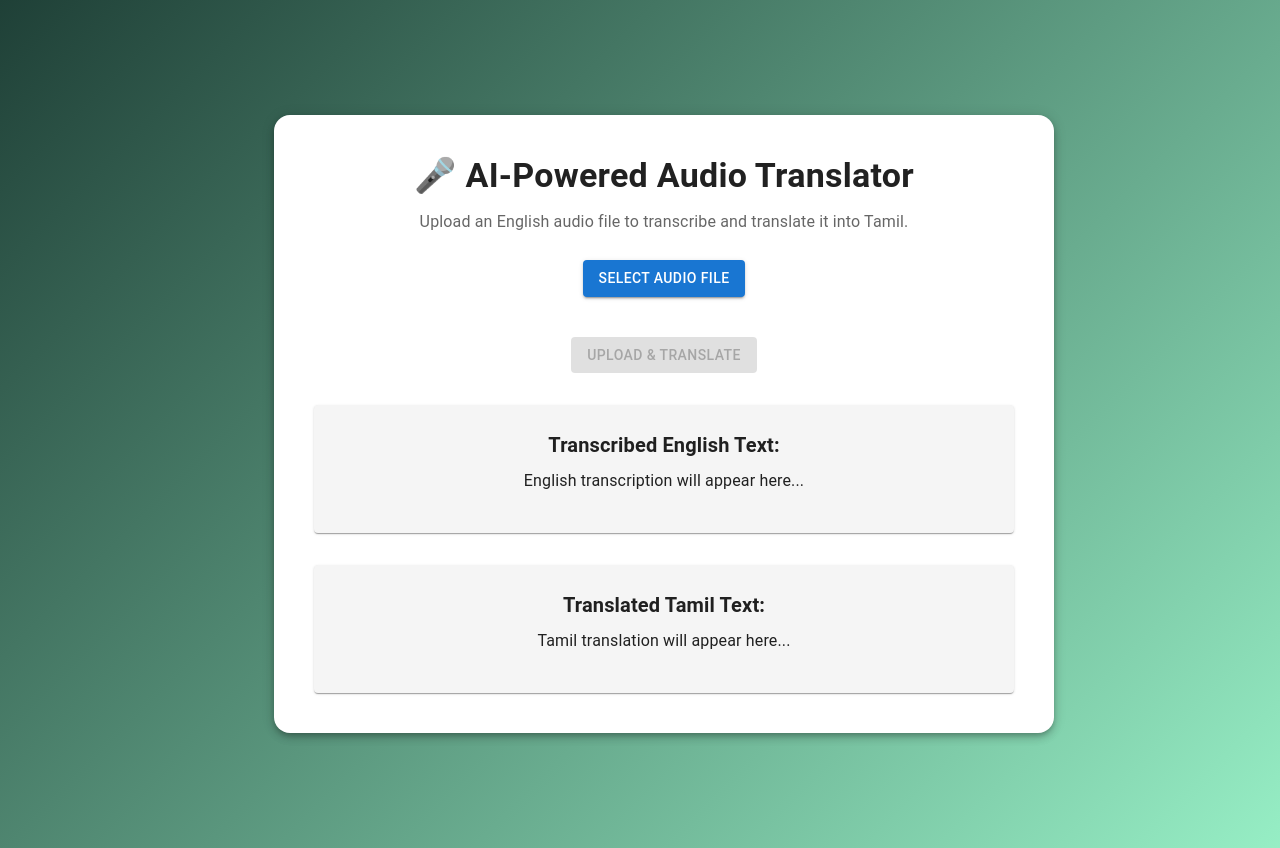
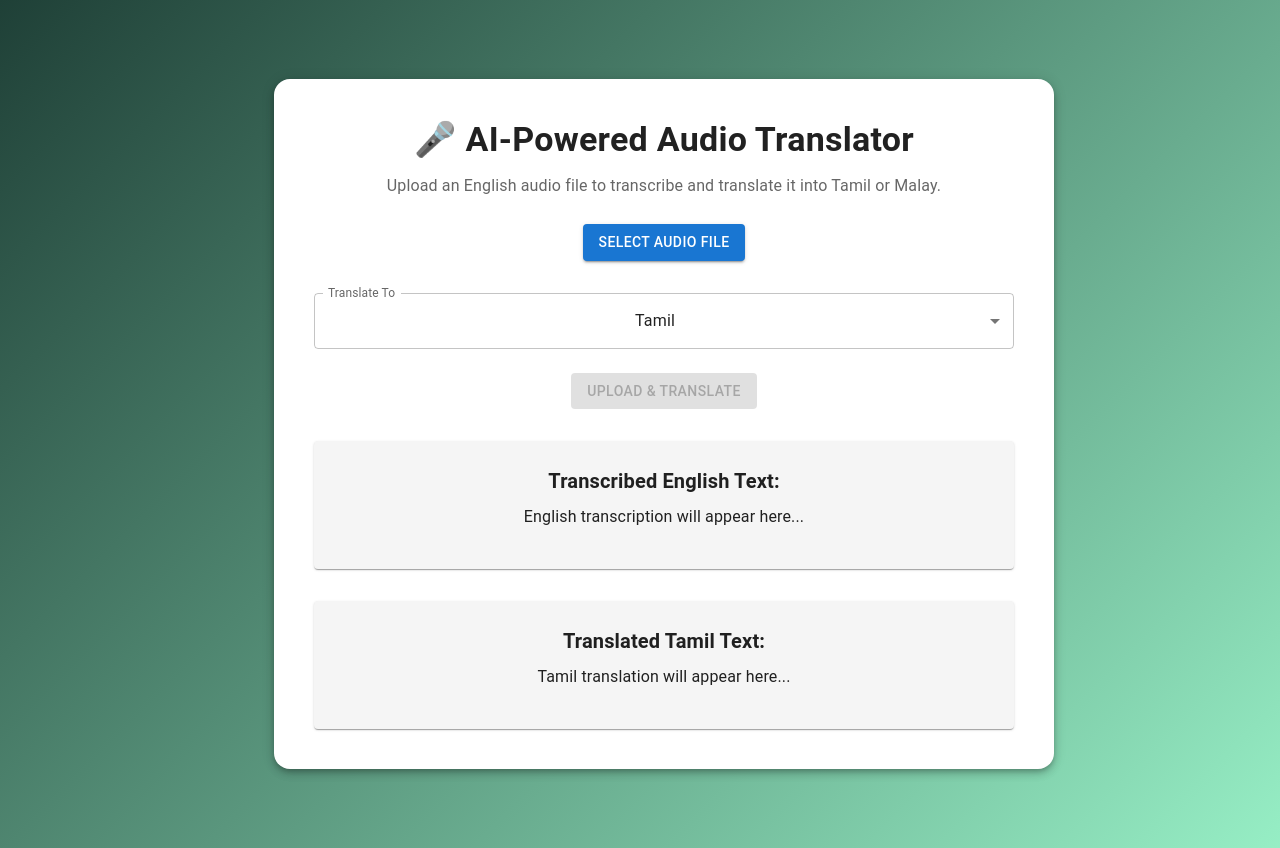
Before and after one commit to KamizCoding/audiotranslator-frontend, a React (Vite) app: page / in a window 1280 px wide. Shown: the top 848 px of the page. Built offline with nearby package versions, Linux system fonts and the light colour scheme.

Commit message:
Added Malay Translation Option

```diff
--- a/src/App.jsx
+++ b/src/App.jsx
@@ -1,5 +1,5 @@
 import { useState } from "react";
-import { Typography, Button, Box, CircularProgress, Paper } from "@mui/material";
+import { Typography, Button, Box, CircularProgress, Paper, MenuItem, Select, InputLabel, FormControl } from "@mui/material";
 
 const API_URL = import.meta.env.PROD
   ? "https://audiotranslator.onrender.com/api/audio/translate"
@@ -7,6 +7,7 @@ const API_URL = import.meta.env.PROD
 
 function App() {
   const [file, setFile] = useState(null);
+  const [targetLanguage, setTargetLanguage] = useState("Tamil");
   const [englishText, setEnglishText] = useState("");
   const [translatedText, setTranslatedText] = useState("");
   const [loading, setLoading] = useState(false);
@@ -24,6 +25,7 @@ function App() {
 
     const formData = new FormData();
     formData.append("file", file);
+    formData.append("language", targetLanguage);
 
     setLoading(true);
     setEnglishText("");
@@ -48,7 +50,6 @@ function App() {
         setTranslatedText(result.translated_text);
         setTranslating(false);
       }, 500);
-
     } catch (error) {
       console.error("Error:", error);
       alert("Failed to upload and process the audio file.");
@@ -75,7 +76,7 @@ function App() {
           🎤 AI-Powered Audio Translator
         </Typography>
         <Typography variant="subtitle1" color="textSecondary" gutterBottom>
-          Upload an English audio file to transcribe and translate it into Tamil.
+          Upload an English audio file to transcribe and translate it into Tamil or Malay.
         </Typography>
 
         <Box mt={3}>
@@ -92,15 +93,27 @@ function App() {
           )}
         </Box>
 
+        <FormControl fullWidth sx={{ mt: 2 }}>
+          <InputLabel id="language-select-label">Translate To</InputLabel>
+          <Select
+            labelId="language-select-label"
+            value={targetLanguage}
+            label="Translate To"
+            onChange={(e) => setTargetLanguage(e.target.value)}
+          >
+            <MenuItem value="Tamil">Tamil</MenuItem>
+            <MenuItem value="Malay">Malay</MenuItem>
+          </Select>
+        </FormControl>
+
         <Box mt={3}>
           <Button variant="contained" color="primary" onClick={handleUpload} disabled={loading || !file}>
             {loading ? <CircularProgress size={24} /> : "Upload & Translate"}
           </Button>
         </Box>
 
-        {/* Transcribed English Text */}
         <Box mt={4} sx={{ display: "flex", justifyContent: "center" }}>
-          <Paper elevation={1} sx={{ p: 3, minHeight: 80, width: "100%", maxWidth: 900, backgroundColor: "#f5f5f5" }}>
+          <Paper elevation={1} sx={{ p: 3, minHeight: 80, width: "100%", backgroundColor: "#f5f5f5" }}>
             <Typography variant="h6" fontWeight="bold" sx={{ mb: 1 }}>
               Transcribed English Text:
             </Typography>
@@ -110,14 +123,13 @@ function App() {
           </Paper>
         </Box>
 
-        {/* Translated Tamil Text */}
         <Box mt={4} sx={{ display: "flex", justifyContent: "center" }}>
-          <Paper elevation={1} sx={{ p: 3, minHeight: 80, width: "100%", maxWidth: 900, backgroundColor: "#f5f5f5" }}>
+          <Paper elevation={1} sx={{ p: 3, minHeight: 80, width: "100%", backgroundColor: "#f5f5f5" }}>
             <Typography variant="h6" fontWeight="bold" sx={{ mb: 1 }}>
-              Translated Tamil Text:
+              Translated {targetLanguage} Text:
             </Typography>
             <Typography variant="body1" color="textPrimary">
-              {translating ? "Translating..." : translatedText || "Tamil translation will appear here..."}
+              {translating ? "Translating..." : translatedText || `${targetLanguage} translation will appear here...`}
             </Typography>
           </Paper>
         </Box>
```
